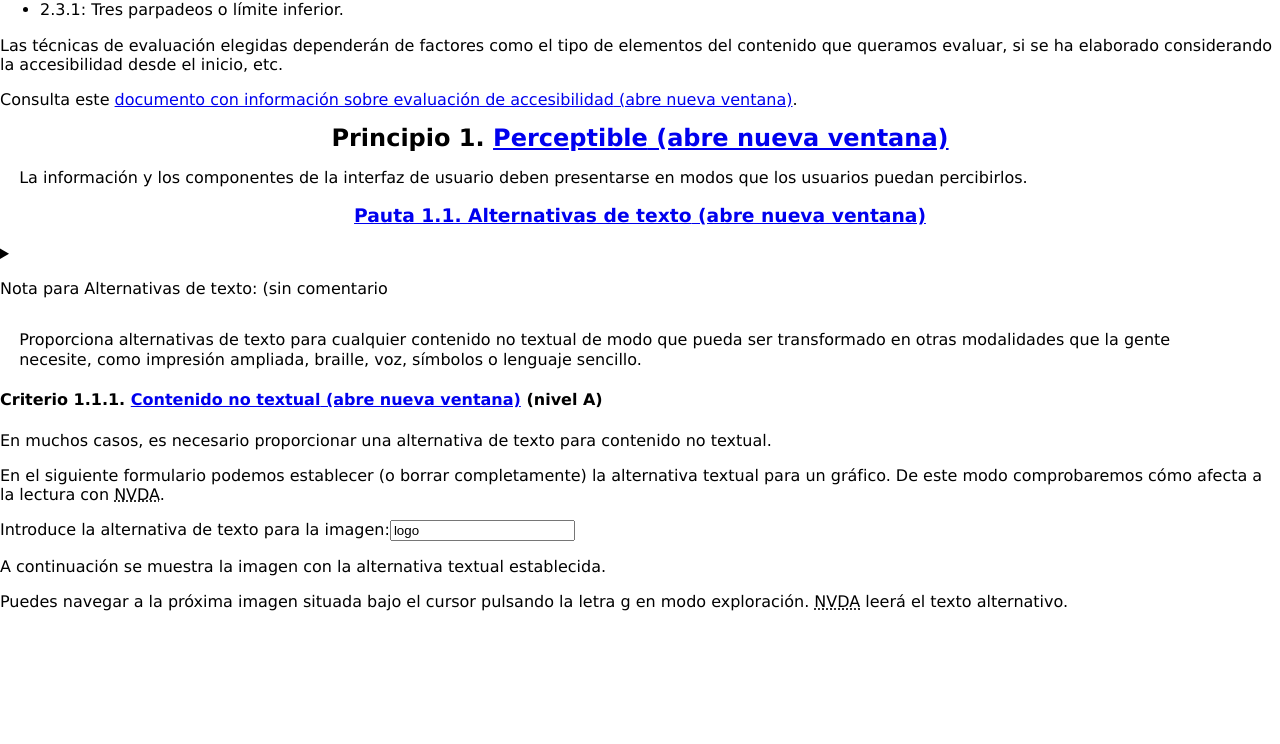
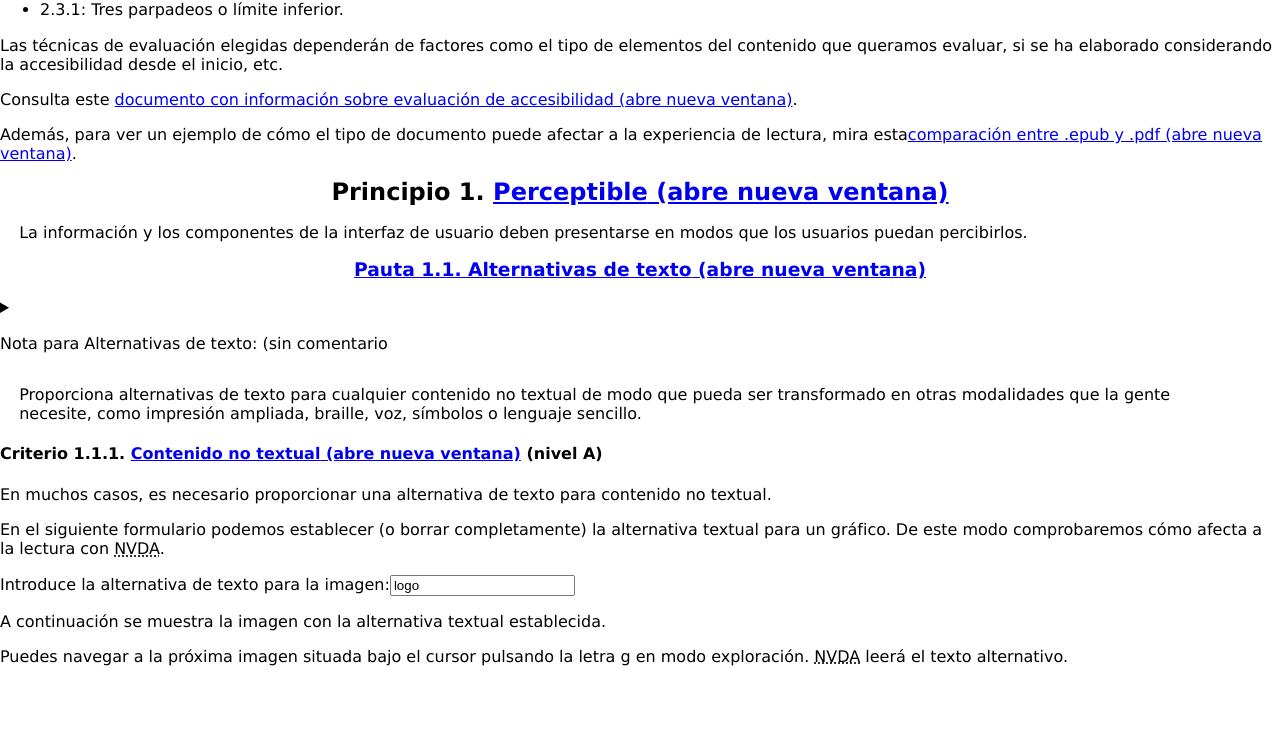
Before and after one commit to nvdaes/weba11y, a React (Create React App) app: page / in a window 1280 px wide. Shown: the part 1717-2461 px from the top of the page. Built offline with nearby package versions, Linux system fonts and the light colour scheme.

Commit message:
Add link to document about EPUB 3

```diff
--- a/src/components/complex/evaluation.js
+++ b/src/components/complex/evaluation.js
@@ -45,8 +45,11 @@ const Evaluation = () => {
 		</ul>
 		<p>Las técnicas de evaluación elegidas dependerán de factores como el tipo de elementos del contenido que queramos evaluar, si se ha elaborado considerando la accesibilidad desde el inicio, etc.</p>
 		<p>Consulta este <ExternalLink href="https://daisy.org/info-help/guidance-training/daisy-tools/creating-accessible-word-documents/" contents="documento con información sobre evaluación de accesibilidad" />.</p>
+		<p>Además, para ver un ejemplo de cómo el tipo de documento puede afectar a la experiencia de lectura, mira esta
+		<ExternalLink href="https://daisy.org/info-help/time-to-use-the-modern-digital-publishing-format" contents="comparación entre .epub y .pdf" />.
+		</p>
 		</>
-	)
+		)
 }
 
 export default Evaluation;
--- a/src/components/landmarks/footer.js
+++ b/src/components/landmarks/footer.js
@@ -15,7 +15,7 @@ const Footer = () => {
 		</address>
 		</section>
 		<p><ExternalLink href="https://github.com/nvdaes/weba11y/" contents="Código fuente en GitHub" /></p>
-		<p>Última actualización: <time dateTime="2022-10-02">2 de octubre de 2022</time></p>
+		<p>Última actualización: <time dateTime="2022-10-06">6 de octubre de 2022</time></p>
 		</footer>
 		</>
 	);
```
